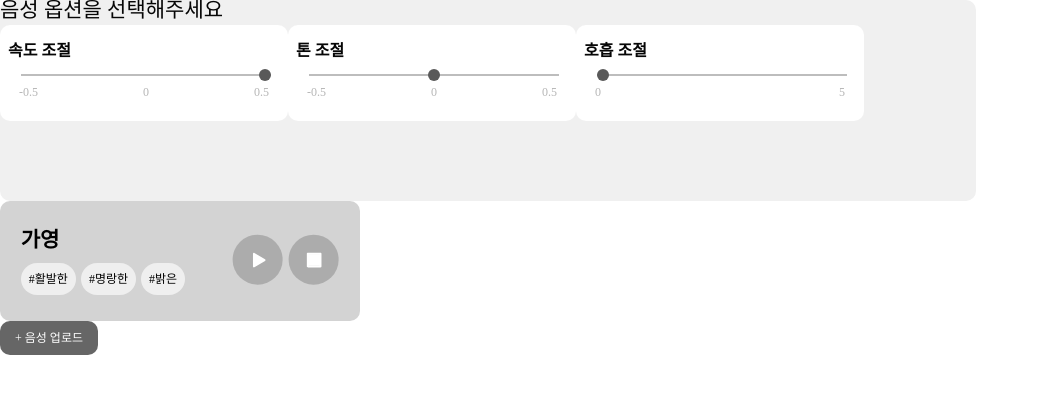
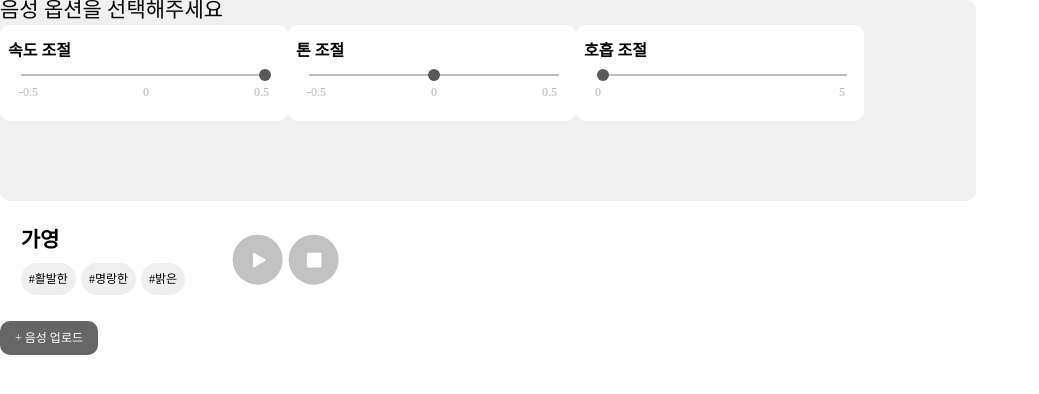
Before and after one commit to hoona1011/HiAvatar, a React (Vite) app: page /project-text-enter in a window 1280 px wide. Shown: the top 394 px of the page, without its empty margins (0-1039 px from the left). Built offline with nearby package versions, Linux system fonts and the light colour scheme; a web font is replaced by a local one.

Commit message:
💄 design: 통일성을 위해 lightgray=>white 색상 수정/#24

```diff
--- a/src/components/ui/AvatarVoicePlayer/style.ts
+++ b/src/components/ui/AvatarVoicePlayer/style.ts
@@ -3,7 +3,7 @@ import styled from 'styled-components'
 export const Container = styled.div`
   width: 36rem;
   height: 12rem;
-  background-color: lightgray;
+  background-color: #ffffff;
   border-radius: 1rem;
 
   display: flex;
```
